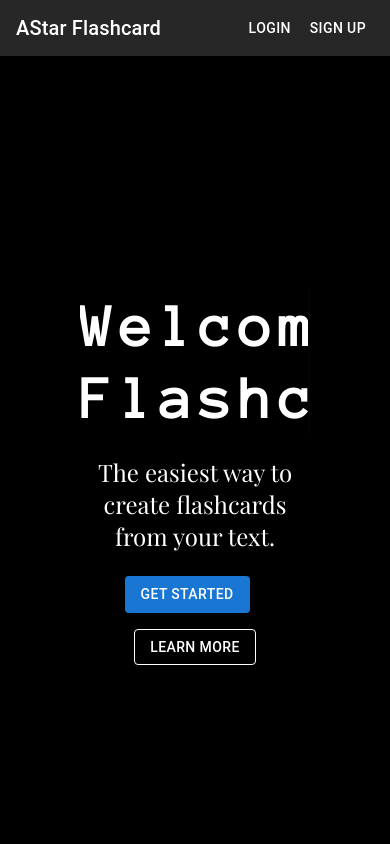
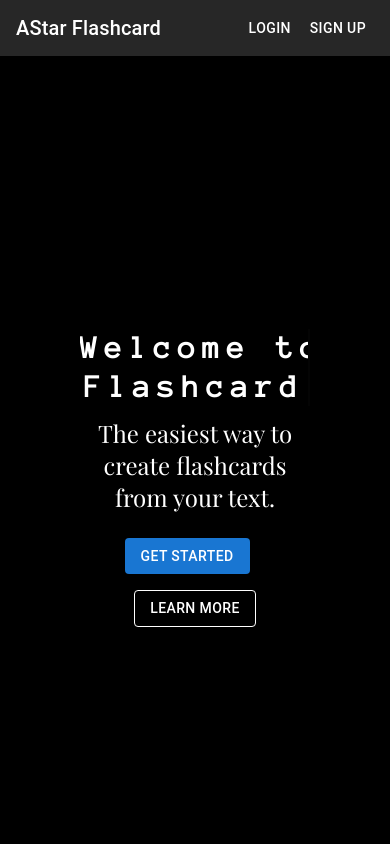
Before and after one commit to Shoheicode/Project-4-AI-Flashcards, a Next.js app: page / in a window 390 px wide. Shown: the top 844 px of the page. Built offline with nearby package versions, Linux system fonts and the light colour scheme; no server answers; a web font is replaced by a local one.

Commit message:
updated text for smaller screen

```diff
--- a/app/typewrite.css
+++ b/app/typewrite.css
@@ -43,3 +43,21 @@
     border-right-color: hsl(0, 0%, 0%);
   }
 }
+
+@media only screen and (max-width: 768px) {
+  /* For desktop: */
+  #text {
+    position: relative;
+    color: hsl(0, 0%, 100%);
+    font-weight: bold!important;
+    font-size: xx-large;
+    font-family: "Anonymous Pro", monospace!important;
+    letter-spacing: 7px!important;
+    overflow: hidden;
+    text-wrap:stable;
+    border-right: 2px solid hsl(0, 0%, 0%);
+    white-space: nowrap;
+    animation: typewriter 4s steps(44) 1s 1 normal both,
+      blinkTextCursor 1000ms infinite;
+  }
+}
```
